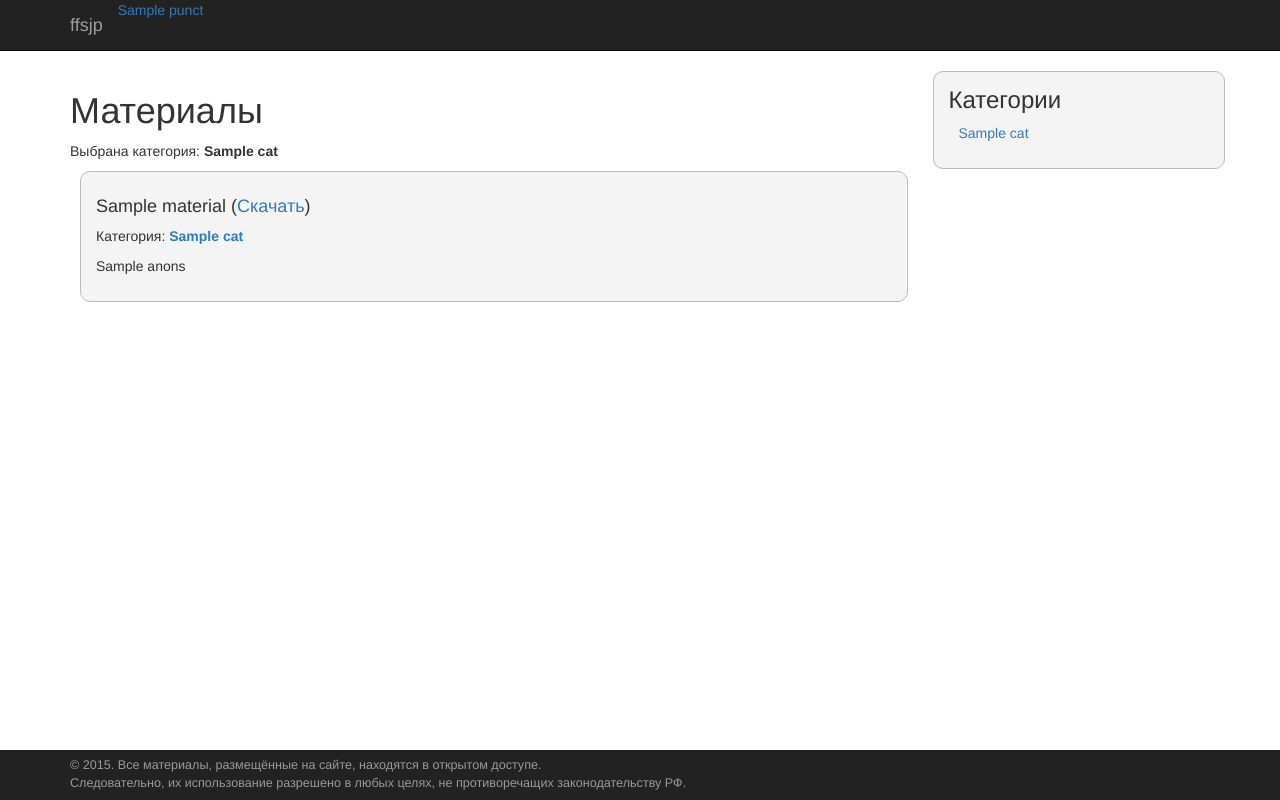
After one commit to ffsjp/ffsjp, a Flask app: template ffsjp/templates/materials.html in a window 1280 px wide. The commit adds this page. Run offline with Flask 2, Linux system fonts and the light colour scheme; tables that the repository leaves empty hold one stand-in row (values such as "Sample post"); the template is opened without the code that fills it: values that come from a table or form of the project are taken from there, most other values are stand-ins (such as "Sample title", 1, 10 or a date in 2020); some libraries are stand-ins or nearby versions.

Commit message:
Data base, one function for pages etc

```diff
--- a/ffsjp/__init__.py
+++ b/ffsjp/__init__.py
@@ -1,6 +1,9 @@
 # -*- coding: utf-8 -*-
 from flask import Flask
+from flask.ext.sqlalchemy import SQLAlchemy
 
 app = Flask(__name__)
+app.config.from_object('ffsjp.config')
+db = SQLAlchemy(app)
 
-from ffsjp import views
+from ffsjp import views, models
--- a/ffsjp/static/css/style.css
+++ b/ffsjp/static/css/style.css
@@ -6,6 +6,33 @@ html, body {
 
 .main-wrapper {
 	min-height: 100%;
+}
+
+.list-menu {
+	padding: 15px;
+	background-color: #F4F4F4;
+	border: #BBB solid 1px;
+	border-radius: 10px;
+}
+
+.list-menu h3 {
+	margin-top: 0px;
+}
+
+.list-menu ul {
+	padding-left: 10px;
+}
+
+.list-menu li {
+	list-style-type: none;
+}
+
+.material-list .material {
+	padding: 15px;
+	margin: 10px;
+	background-color: #F4F4F4;
+	border: #BBB solid 1px;
+	border-radius: 10px;
 }
 
 .footer-wrapper {
--- a/ffsjp/templates/base/base.html
+++ b/ffsjp/templates/base/base.html
@@ -2,10 +2,11 @@
 <html>
 <head>
 	<meta charset="UTF-8" />
+	<meta http-equiv="content-language" content="ru" />
 	<title>{{ base.title }}</title>
 	<link rel="stylesheet" type="text/css" href="{{ url_for('static', filename='css/bootstrap.min.css') }}" />
 	<link rel="stylesheet" type="text/css" href="{{ url_for('static', filename='css/style.css') }}" />
-	<script src="{{ url_for('static', filename='js/jquery-2.1.3.min.js') }}"></script>
+	<script src="https://ajax.googleapis.com/ajax/libs/jquery/2.1.3/jquery.min.js"></script>
 	<script src="{{ url_for('static', filename='js/bootstrap.min.js') }}"></script>
 </head>
 <body>
@@ -19,7 +20,7 @@
 					<div class="collapse navbar-collapse">
 						<ul class="nav navbar-nav">
 							{% for punct in base.menus %}
-							<li{{ punct.active|safe }}><a href="{{ url_for(punct.url) }}">{{ punct.title }}</a></li>
+							<li{{ punct.active|safe }}><a href="{{ url_for('page', page_name=punct.url) }}">{{ punct.title }}</a></li>
 							{% endfor %}
 						</ul>
 					</div>
--- a/ffsjp/templates/games.html
+++ b/ffsjp/templates/games.html
@@ -1,5 +1,6 @@
 {% extends "base/base.html" %}
 
 {% block content %}
-	Games
+	<h1 class="title">Игры</h1>
+	{{ base.content }}
 {% endblock %}
--- a/ffsjp/templates/index.html
+++ b/ffsjp/templates/index.html
@@ -1,5 +1,9 @@
 {% extends "base/base.html" %}
 
 {% block content %}
-	Home page
+	<div class="row">
+		<div class="col-md-12">
+			{{ base.content }}
+		</div>
+	</div>
 {% endblock %}
--- /dev/null
+++ b/ffsjp/templates/materials.html
@@ -0,0 +1,37 @@
+{% extends "base/base.html" %}
+
+{% block content %}
+	<div class='row'>
+		{% if category %}
+		<div class="col-md-9">
+		{% else %}
+		<div class="col-md-12">
+		{% endif %}
+			<h1 class="title">Материалы</h1>
+			{% if this_cat %}
+			<p>Выбрана категория: <strong>{{ this_cat.title }}</strong></p>
+			{% else %}
+			{{ base.content }}
+			{% endif %}
+			<div class="material-list">
+				{% for material in base.data %}
+				<div class="material">
+					<h4>{{ material.title }} (<a href="{{ material.url }}">Скачать</a>)</h4>
+					<p>Категория: <strong><a href="{{ url_for('materials', cat_name = material.cat.name) }}">{{ material.cat.title }}</a></strong></p>
+					<p>{{ material.anons }}</p>
+				</div>
+				{% endfor %}
+			</div>
+		</div>
+		{% if category %}
+		<div class="col-md-3 list-menu">
+			<h3>Категории</h3>
+			<ul>
+				{% for cat in category %}
+				<li><a href="{{ url_for('materials', cat_name = cat.name) }}">{{ cat.title }}</a></li>
+				{% endfor %}
+			</ul>
+		</div>
+		{% endif %}
+	</div>
+{% endblock %}
--- a/ffsjp/templates/services.html
+++ b/ffsjp/templates/services.html
@@ -1,5 +1,6 @@
 {% extends "base/base.html" %}
 
 {% block content %}
-	Services
+	<h1 class="title">Сервисы</h1>
+	{{ base.content }}
 {% endblock %}
```
Also changed, not shown: ffsjp/base.py (+13 -3 lines), ffsjp/config.py (+10 -0 lines), ffsjp/models.py (added, +28 -0 lines), ffsjp/views.py (+33 -16 lines).
